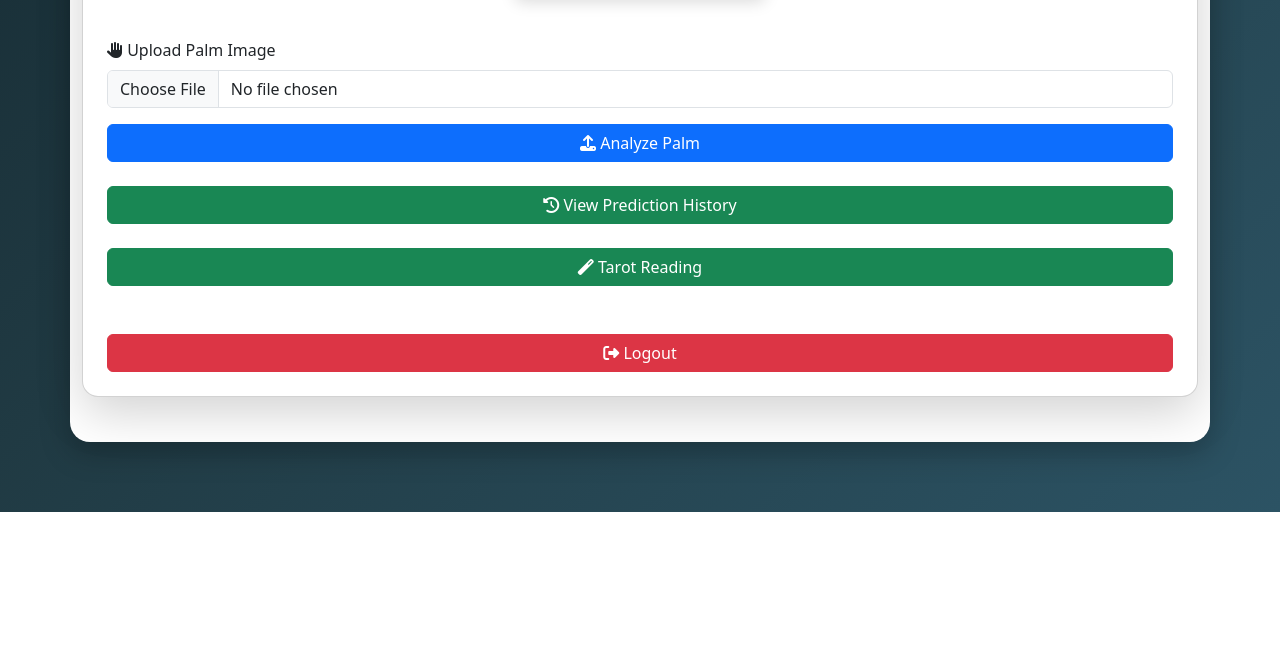
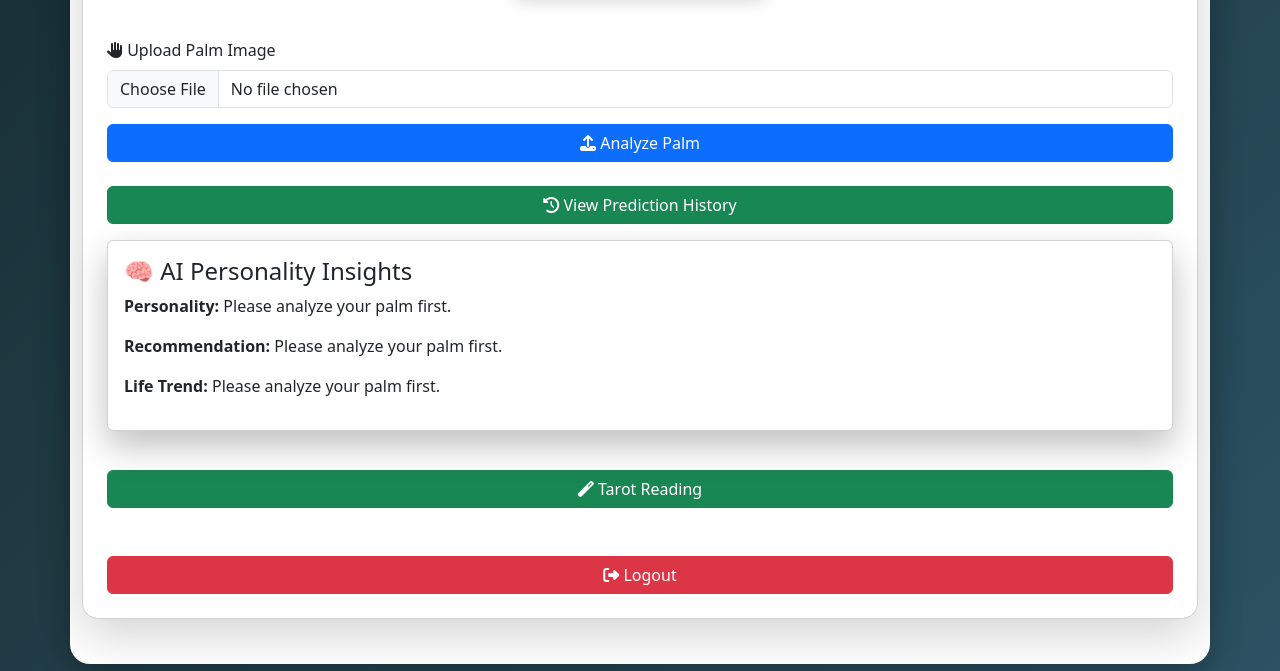
Before and after one commit to anushkaaddya8-lab/Palmistry-and-Tarot-Intelligence-, a Flask app: page /profile in a window 1280 px wide. Shown: the part 893-1564 px from the top of the page. Before the commit the page ends 1405 px from the top, so only its background shows below. Run offline with Flask 3, Linux system fonts and the light colour scheme.

Commit message:
Completed Milestone 3

```diff
--- a/gemini_service.py
+++ b/gemini_service.py
@@ -20,7 +20,7 @@ def analyze_palm(prompt, image_path=None):
     text = response.text
     text = text.replace("**", "")
 
-    sections = ["Life", "Career", "Love", "Fortune"]
+    sections = ["Life", "Career", "Love", "Fortune","Personality","Recommendation","Life Trend"]
     result = {}
 
     for i, section in enumerate(sections):
--- a/routes.py
+++ b/routes.py
@@ -91,11 +91,14 @@ def register():
     return render_template("register.html")
 @app.route("/profile")
 def profile():
-    return render_template(
-        "profile.html",
-        name=session.get("user_name"),
-        email=session.get("user_email")
-    )
+     return render_template(
+    "profile.html",
+    name=session.get("user_name"),
+    email=session.get("user_email"),
+    personality=session.get("personality", "Please analyze your palm first."),
+    recommendation=session.get("recommendation", "Please analyze your palm first."),
+    trend=session.get("trend", "Please analyze your palm first.")
+)
 @app.route("/logout")
 def logout():
     session.clear()
@@ -153,8 +156,11 @@ Life:
 Career:
 Love:
 Fortune:
+Personality:
+Recommendation:
+Life Trend:
 
-Keep each answer positive and within 2-3 lines.
+Keep each section concise (2-3 lines),positive,and return the output exactly in the format above without changing the headings.
 """
 
     prediction = analyze_palm(prompt, image_path)
@@ -163,10 +169,14 @@ Keep each answer positive and within 2-3 lines.
     session["career"] = prediction["career"]
     session["love"] = prediction["love"]
     session["fortune"] = prediction["fortune"]
+    session["personality"] = prediction["personality"]
+    session["recommendation"] = prediction["recommendation"]
+    session["trend"] = prediction["life trend"]
 
     new_prediction = Prediction(
         user_email=session["user_email"],
         image_name=filename,
+        prediction_type="Palm",
         life=prediction["life"],
         career=prediction["career"],
         love=prediction["love"],
@@ -312,3 +322,22 @@ def download_report():
     pdf_name,
     as_attachment=True
 )
+@app.route("/dashboard")
+def dashboard():
+
+    if "user_email" not in session:
+        return redirect(url_for("login"))
+
+    personality = "Confident, Intelligent and Practical"
+
+    recommendation = "Focus on continuous learning and maintain emotional balance."
+
+    return render_template(
+        "dashboard.html",
+        personality=personality,
+        recommendation=recommendation,
+        career="Excellent",
+        love="Good",
+        health="Very Good",
+        wealth="Growing"
+    )
--- a/templates/profile.html
+++ b/templates/profile.html
@@ -70,6 +70,15 @@
         View Prediction History
     </button>
 </a>
+<div class="card mt-3 p-3">
+    <h4>🧠 AI Personality Insights</h4>
+
+    <p><b>Personality:</b> {{ personality }}</p>
+
+    <p><b>Recommendation:</b> {{ recommendation }}</p>
+
+    <p><b>Life Trend:</b> {{ trend }}</p>
+</div>
 
         </form>
 
```
Also changed, not shown: templates/dashboard.html (added, +55 -0 lines), ai_palmistry.db.
